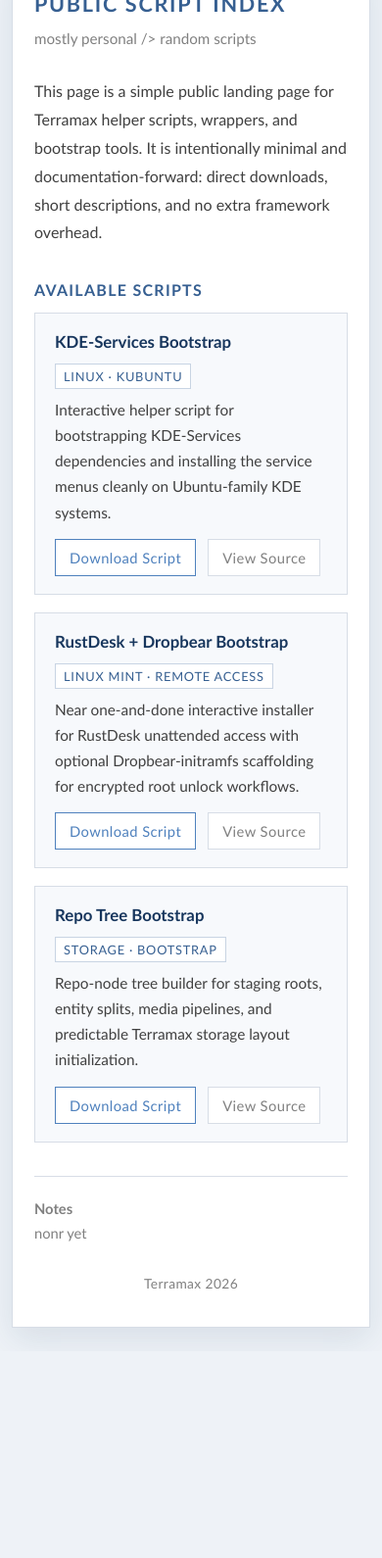
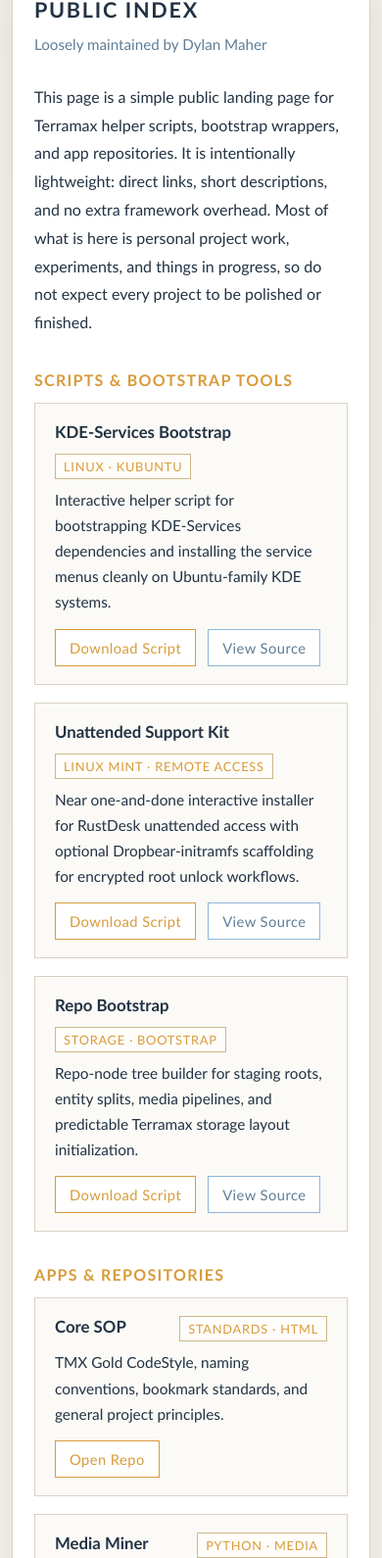
Before and after one commit to terramax-tech/tmx-FreeCandy, a plain HTML site: page index.html in a window 390 px wide. Shown: the part 108-1698 px from the top of the page at 98% size. Before the commit the page ends 1487 px from the top, so only its background shows below. Drawn offline with Linux system fonts and the light colour scheme.

Commit message:
Add files via upload

```diff
--- a/index.html
+++ b/index.html
@@ -1,21 +1,21 @@
 <!DOCTYPE html>
 <html lang="en">
   <head>
-  <meta charset="utf-8" />
-  <meta name="viewport" content="width=device-width, initial-scale=1" />
-  <title>Terramax Script Index</title>
-  <meta name="description" content="Terramax public helper scripts and bootstrap tools." />
+    <meta http-equiv="content-type" content="text/html; charset=utf-8">
+    <meta name="viewport" content="width=device-width, initial-scale=1">
+    <title>Terramax Public Index</title>
+    <meta name="description" content="Terramax public helper scripts, bootstrap tools, and apps.">
     <style>
     :root{
-      --ink:#404040;
-      --muted:#808080;
-      --line:#d7dde6;
-      --paper:#ffffff;
-      --bg:#eef2f7;
-      --brand:#17365D;
-      --heading:#365F91;
-      --link:#4F81BD;
-      --soft:#f7f9fc;
+      --ink:#223243;
+      --muted:#5F7D95;
+      --accent:#D89B3A;
+      --accent-soft:#8FB6D9;
+      --paper:#FFFFFF;
+      --warm:#EFE6D2;
+      --bg:#f4f1ea;
+      --line:#d9d2c4;
+      --card:#fbfaf7;
     }
 
     * { box-sizing:border-box; }
@@ -23,7 +23,7 @@
     html, body {
       margin:0;
       padding:0;
-      background:var(--bg);
+      background:linear-gradient(180deg, #f3efe7 0%, #f7f5ef 100%);
       color:var(--ink);
       font-family:"Calibri","Arial",sans-serif;
     }
@@ -33,41 +33,36 @@
     }
 
     .hero {
-      max-width:920px;
+      width:100%;
+      max-width:1200px;
       margin:0 auto;
-      position:relative;
+      line-height:0;
       overflow:hidden;
-      border-left:1px solid var(--line);
-      border-right:1px solid var(--line);
-      background:var(--brand);
     }
 
     .hero img {
       display:block;
       width:100%;
+      max-width:100%;
       height:auto;
-      opacity:.98;
-      -webkit-mask-image: linear-gradient(to bottom, rgba(0,0,0,1) 58%, rgba(0,0,0,.75) 74%, rgba(0,0,0,.2) 90%, rgba(0,0,0,0) 100%);
-      mask-image: linear-gradient(to bottom, rgba(0,0,0,1) 58%, rgba(0,0,0,.75) 74%, rgba(0,0,0,.2) 90%, rgba(0,0,0,0) 100%);
     }
 
     .sheet {
       max-width:920px;
       margin:0 auto;
+      margin-top:-22px;
+      padding:34px 52px 56px;
       background:var(--paper);
       border:1px solid var(--line);
-      border-top:none;
-      box-shadow:0 12px 32px rgba(23,54,93,.10);
-      padding:34px 52px 56px;
+      box-shadow:0 16px 36px rgba(34,50,67,.10);
       position:relative;
-      margin-top:-28px;
     }
 
     .doc-head {
       display:flex;
       justify-content:space-between;
+      align-items:flex-start;
       gap:16px;
-      align-items:flex-start;
       flex-wrap:wrap;
       margin-bottom:28px;
     }
@@ -77,7 +72,7 @@
       font-size:1.35rem;
       letter-spacing:.08em;
       text-transform:uppercase;
-      color:var(--heading);
+      color:var(--ink);
       font-weight:700;
     }
 
@@ -100,52 +95,52 @@
       font-size:1rem;
       text-transform:uppercase;
       letter-spacing:.08em;
-      color:var(--heading);
+      color:var(--accent);
       font-weight:700;
     }
 
-    .script-list {
+    .item-list {
       list-style:none;
+      margin:0;
       padding:0;
-      margin:0;
       display:grid;
       gap:18px;
     }
 
-    .script-card {
+    .item-card {
+      background:var(--card);
       border:1px solid var(--line);
       padding:18px 20px;
-      background:var(--soft);
     }
 
-    .script-top {
+    .item-top {
       display:flex;
       justify-content:space-between;
+      align-items:flex-start;
       gap:12px;
-      align-items:flex-start;
       flex-wrap:wrap;
       margin-bottom:8px;
     }
 
-    .script-name {
+    .item-name {
       margin:0;
       font-size:1.05rem;
-      color:var(--brand);
+      color:var(--ink);
       font-weight:700;
     }
 
     .tag {
-      border:1px solid #c8d4e3;
-      color:var(--heading);
+      background:#fffdfa;
+      border:1px solid #cfb789;
+      color:var(--accent);
       font-size:.8rem;
       padding:4px 8px;
       letter-spacing:.06em;
       text-transform:uppercase;
       white-space:nowrap;
-      background:#fff;
     }
 
-    .script-desc {
+    .item-desc {
       margin:0 0 14px;
       color:var(--ink);
       line-height:1.7;
@@ -160,29 +155,30 @@
 
     .button {
       display:inline-block;
+      padding:9px 14px;
+      border:1px solid var(--accent);
+      background:#fff;
+      color:var(--accent);
       text-decoration:none;
-      border:1px solid var(--link);
-      color:var(--link);
-      padding:9px 14px;
       font-size:.92rem;
       letter-spacing:.03em;
       transition:.18s ease;
-      background:#fff;
     }
 
     .button:hover {
-      background:var(--link);
+      background:var(--accent);
       color:#fff;
     }
 
     .button.secondary {
-      border-color:var(--line);
+      border-color:var(--accent-soft);
       color:var(--muted);
     }
 
     .button.secondary:hover {
-      background:#eef3f9;
-      color:var(--brand);
+      background:var(--accent-soft);
+      border-color:var(--accent-soft);
+      color:#11202c;
     }
 
     .notes {
@@ -194,97 +190,157 @@
       line-height:1.7;
     }
 
-    .footer {
-      margin-top:30px;
-      text-align:center;
-      color:var(--muted);
-      font-size:.86rem;
-      letter-spacing:.03em;
+    code {
+      background:var(--warm);
+      padding:2px 6px;
+      border-radius:4px;
+      color:var(--ink);
     }
 
     @media (max-width: 720px){
-      body { padding:0 12px 24px; }
-      .sheet { padding:26px 22px 36px; margin-top:-18px; }
-      .doc-head { display:block; }
-      .doc-meta { text-align:left; margin-top:10px; }
+      body {
+        padding:0 12px 24px;
+      }
+
+      .sheet {
+        margin-top:-14px;
+        padding:26px 22px 36px;
+      }
+
+      .doc-head {
+        display:block;
+      }
+
+      .doc-meta {
+        margin-top:10px;
+        text-align:left;
+      }
     }
   </style>
   </head>
   <body>
-  <header class="hero">
-    <img src="terramax_logo.png" alt="Terramax logo" />
+    <header class="hero"> <img src="terramax_banner.png" alt="Terramax banner">
     </header>
-
     <main class="sheet">
       <section class="doc-head">
         <div>
-        <h2 class="doc-title">Public Script Index</h2>
+          <h2 class="doc-title">Public Index</h2>
         </div>
-      <p class="doc-meta">
-        mostly personal />
-        random scripts
-      </p>
+        <p class="doc-meta"> Loosely maintained by Dylan Maher </p>
       </section>
-
-    <p class="intro">
-      This page is a simple public landing page for Terramax helper scripts, wrappers, and bootstrap tools.
-      It is intentionally minimal and documentation-forward: direct downloads, short descriptions, and no extra framework overhead.
-    </p>
-
-    <h3 class="section-title">Available Scripts</h3>
-
-    <ul class="script-list">
-      <li class="script-card">
-        <div class="script-top">
-          <h4 class="script-name">KDE-Services Bootstrap</h4>
-          <span class="tag">Linux · Kubuntu</span>
-        </div>
-        <p class="script-desc">
-          Interactive helper script for bootstrapping KDE-Services dependencies and installing the service menus cleanly on Ubuntu-family KDE systems.
-        </p>
-        <div class="actions">
-          <a class="button" href="#">Download Script</a>
-          <a class="button secondary" href="#">View Source</a>
-        </div>
+      <p class="intro"> This page is a simple public landing page for Terramax
+        helper scripts, bootstrap wrappers, and app repositories. It is
+        intentionally lightweight: direct links, short descriptions, and no
+        extra framework overhead. Most of what is here is personal project work,
+        experiments, and things in progress, so do not expect every project to
+        be polished or finished. </p>
+      <h3 class="section-title">Scripts &amp; Bootstrap Tools</h3>
+      <ul class="item-list">
+        <li class="item-card">
+          <div class="item-top">
+            <h4 class="item-name">KDE-Services Bootstrap</h4>
+            <span class="tag">Linux · Kubuntu</span> </div>
+          <p class="item-desc"> Interactive helper script for bootstrapping
+            KDE-Services dependencies and installing the service menus cleanly
+            on Ubuntu-family KDE systems. </p>
+          <div class="actions"> <a class="button" href="#">Download Script</a>
+            <a class="button secondary" href="#">View Source</a> </div>
         </li>
-
-      <li class="script-card">
-        <div class="script-top">
-          <h4 class="script-name">RustDesk + Dropbear Bootstrap</h4>
-          <span class="tag">Linux Mint · Remote Access</span>
-        </div>
-        <p class="script-desc">
-          Near one-and-done interactive installer for RustDesk unattended access with optional Dropbear-initramfs scaffolding for encrypted root unlock workflows.
-        </p>
-        <div class="actions">
-          <a class="button" href="#">Download Script</a>
-          <a class="button secondary" href="#">View Source</a>
-        </div>
+        <li class="item-card">
+          <div class="item-top">
+            <h4 class="item-name">Unattended Support Kit</h4>
+            <span class="tag">Linux Mint · Remote Access</span> </div>
+          <p class="item-desc"> Near one-and-done interactive installer for
+            RustDesk unattended access with optional Dropbear-initramfs
+            scaffolding for encrypted root unlock workflows. </p>
+          <div class="actions"> <a class="button" href="#">Download Script</a>
+            <a class="button secondary" href="#">View Source</a> </div>
         </li>
-
-      <li class="script-card">
-        <div class="script-top">
-          <h4 class="script-name">Repo Tree Bootstrap</h4>
-          <span class="tag">Storage · Bootstrap</span>
-        </div>
-        <p class="script-desc">
-          Repo-node tree builder for staging roots, entity splits, media pipelines, and predictable Terramax storage layout initialization.
-        </p>
-        <div class="actions">
-          <a class="button" href="#">Download Script</a>
-          <a class="button secondary" href="#">View Source</a>
-        </div>
+        <li class="item-card">
+          <div class="item-top">
+            <h4 class="item-name">Repo Bootstrap</h4>
+            <span class="tag">Storage · Bootstrap</span> </div>
+          <p class="item-desc"> Repo-node tree builder for staging roots, entity
+            splits, media pipelines, and predictable Terramax storage layout
+            initialization. </p>
+          <div class="actions"> <a class="button" href="#">Download Script</a>
+            <a class="button secondary" href="#">View Source</a> </div>
         </li>
       </ul>
-
-    <section class="notes">
-      <strong>Notes</strong><br />
-       nonr yet
+      <h3 class="section-title">Apps &amp; Repositories</h3>
+      <ul class="item-list">
+        <li class="item-card">
+          <div class="item-top">
+            <h4 class="item-name">Core SOP</h4>
+            <span class="tag">Standards · HTML</span> </div>
+          <p class="item-desc"> TMX Gold CodeStyle, naming conventions, bookmark
+            standards, and general project principles. </p>
+          <div class="actions"> <a class="button" href="#">Open Repo</a> </div>
+        </li>
+        <li class="item-card">
+          <div class="item-top">
+            <h4 class="item-name">Media Miner</h4>
+            <span class="tag">Python · Media</span> </div>
+          <p class="item-desc"> AI-powered multimedia content asset posting
+            pipeline and SEO optimizer. </p>
+          <div class="actions"> <a class="button" href="#">Open Repo</a> </div>
+        </li>
+        <li class="item-card">
+          <div class="item-top">
+            <h4 class="item-name">Deep Probe</h4>
+            <span class="tag">App · Research</span> </div>
+          <p class="item-desc"> DeepProbe project repository. </p>
+          <div class="actions"> <a class="button" href="#">Open Repo</a> </div>
+        </li>
+        <li class="item-card">
+          <div class="item-top">
+            <h4 class="item-name">Dream Forge</h4>
+            <span class="tag">Jupyter · AI</span> </div>
+          <p class="item-desc"> AI environment builder and experimentation
+            workspace. </p>
+          <div class="actions"> <a class="button" href="#">Open Repo</a> </div>
+        </li>
+        <li class="item-card">
+          <div class="item-top">
+            <h4 class="item-name">Folder Zen</h4>
+            <span class="tag">PowerShell · Automation</span> </div>
+          <p class="item-desc"> FolderZen M0-M8 PowerShell automation for file
+            consolidation and classification. </p>
+          <div class="actions"> <a class="button" href="#">Open Repo</a> </div>
+        </li>
+        <li class="item-card">
+          <div class="item-top">
+            <h4 class="item-name">Recon MP</h4>
+            <span class="tag">HTML · Recon</span> </div>
+          <p class="item-desc"> ReconMP project repository. </p>
+          <div class="actions"> <a class="button" href="#">Open Repo</a> </div>
+        </li>
+        <li class="item-card">
+          <div class="item-top">
+            <h4 class="item-name">MultIso</h4>
+            <span class="tag">Shell · ISO</span> </div>
+          <p class="item-desc"> Ventoy multi-boot ISO builder. </p>
+          <div class="actions"> <a class="button" href="#">Open Repo</a> </div>
+        </li>
+        <li class="item-card">
+          <div class="item-top">
+            <h4 class="item-name">Gmail Filters</h4>
+            <span class="tag">HTML · Mail</span> </div>
+          <p class="item-desc"> Gmail filter tooling and supporting files for
+            email automation and organization. </p>
+          <div class="actions"> <a class="button" href="#">Open Repo</a> </div>
+        </li>
+        <li class="item-card">
+          <div class="item-top">
+            <h4 class="item-name">TerraPulse</h4>
+            <span class="tag">Shell · Telemetry</span> </div>
+          <p class="item-desc"> TerraPulse — Smartcar and Firebase EV vehicle
+            telemetry backend. </p>
+          <div class="actions"> <a class="button" href="#">Open Repo</a> </div>
+        </li>
+      </ul>
+      <section class="notes"> <strong>Notes</strong><br>
       </section>
-
-    <footer class="footer">
-      Terramax 2026
-    </footer>
     </main>
   </body>
 </html>
```
Also changed, not shown: terramax_banner.png (added), 1 other file. Lines whose indentation alone changed are shown as unchanged.
